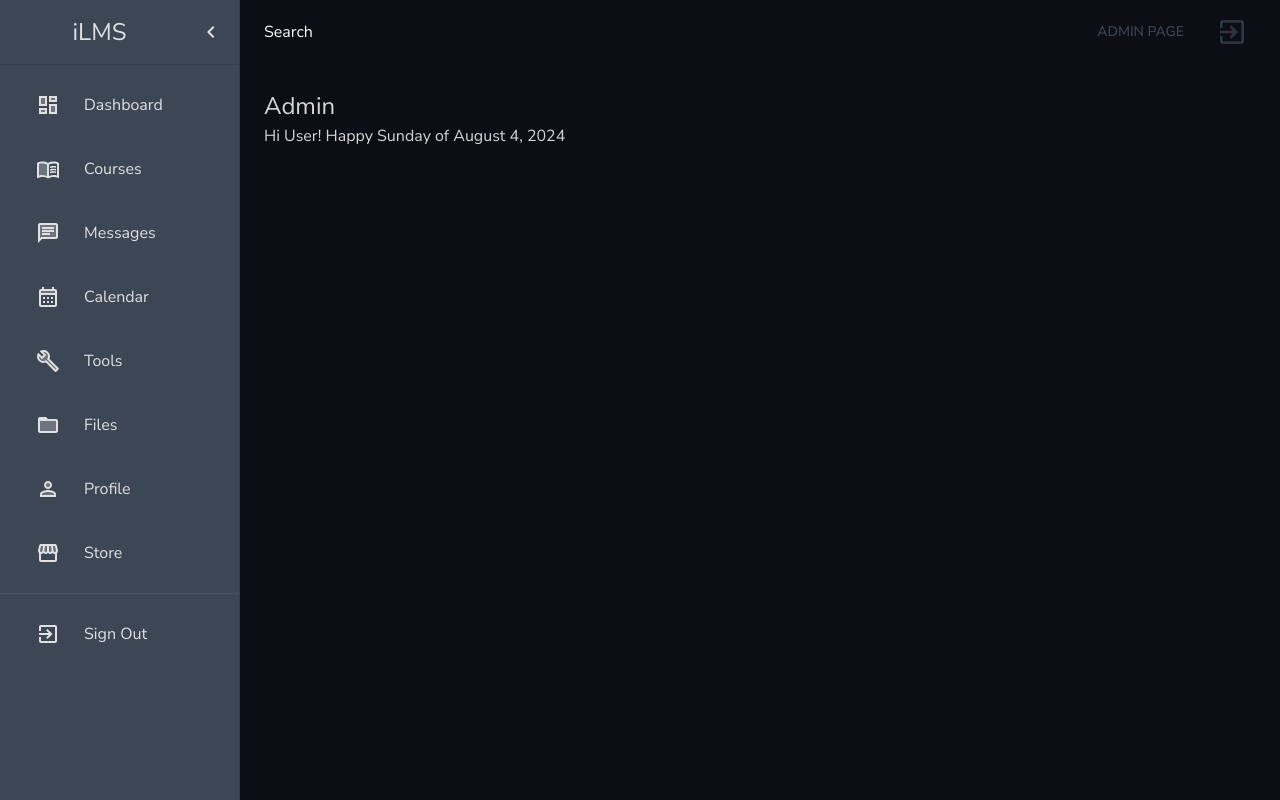
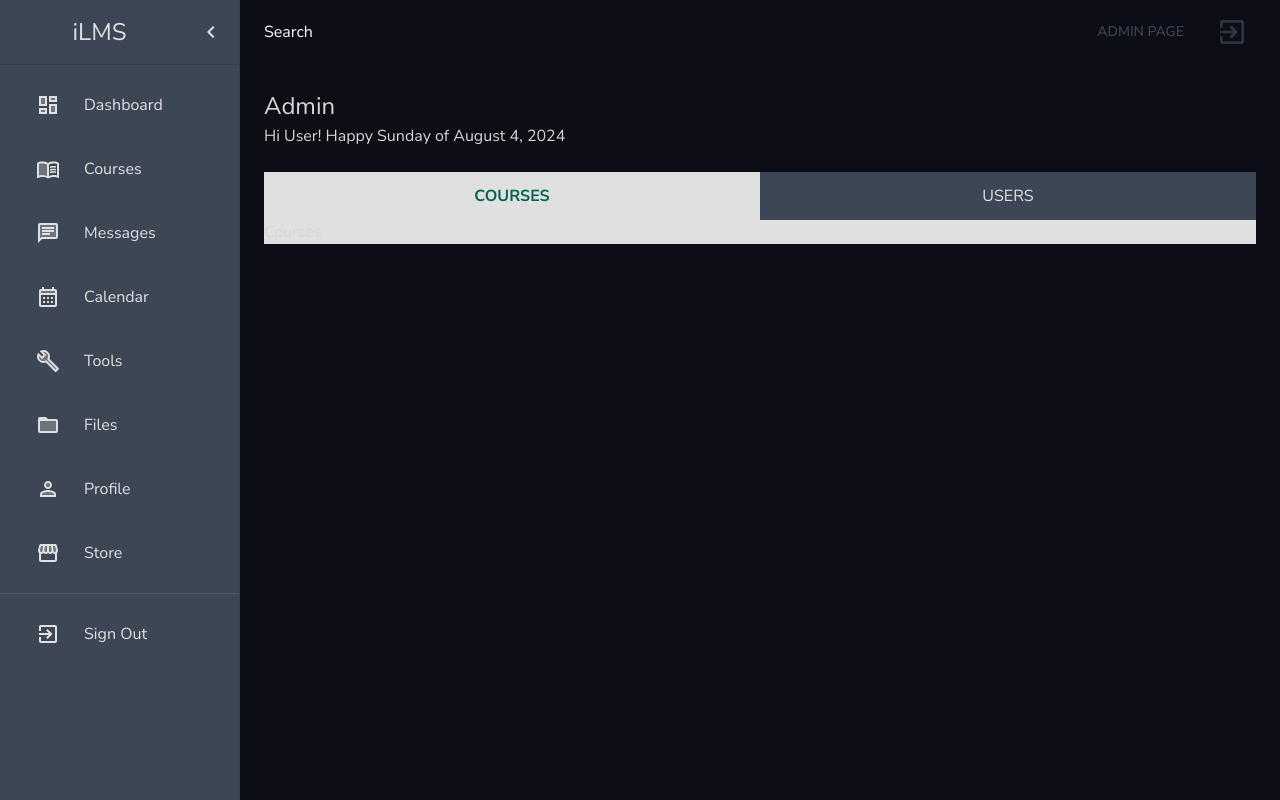
Before and after one commit to aramind/ilms, a React (Create React App) app in the folder client/: page /admin in a window 1280 px wide. Built offline with nearby package versions, Linux system fonts and the light colour scheme; no server answers; a web font is replaced by a local one.

Commit message:
feat: adding the outside tab for the admin page

```diff
--- a/client/src/pages/admin/Admin.jsx
+++ b/client/src/pages/admin/Admin.jsx
@@ -1,17 +1,21 @@
 import React from "react";
 import MainLayoutWrapper from "../../wrappers/MainLayoutWrapper";
-import { Stack } from "@mui/material";
+import { Box, Stack } from "@mui/material";
 import PageHeader from "../../components/PageHeader";
 import { getCurrentDate, getCurrentDay } from "../../utils/formatDate";
+import OutsideTab from "./OutsideTab";
 
 const Admin = () => {
   return (
     <MainLayoutWrapper>
-      <Stack alignItems={{ xs: "center", md: "flex-start" }}>
+      <Stack alignItems={{ xs: "center", md: "flex-start" }} width="100%">
         <PageHeader
           title="Admin"
           subtitle={`Hi User! Happy ${getCurrentDay} of ${getCurrentDate}`}
         />
+        <Box mt={1} bgcolor={(theme) => theme.palette.white.main} width={1}>
+          <OutsideTab />
+        </Box>
       </Stack>
     </MainLayoutWrapper>
   );
--- /dev/null
+++ b/client/src/pages/admin/OutsideTab.jsx
@@ -0,0 +1,61 @@
+import { Box, Tab, Tabs, Typography } from "@mui/material";
+import React, { useState } from "react";
+import WhiteTypography from "../../components/WhiteTypography";
+
+const outsideTabs = [
+  { text: "Courses", component: "Courses" },
+  { text: "Users", component: "Users" },
+];
+const OutsideTab = () => {
+  const [selected, setSelected] = useState(0);
+
+  const handleChange = (e, newValue) => {
+    setSelected(newValue);
+  };
+  return (
+    <Box width="100%" borderRadius="10px">
+      <Tabs
+        value={selected}
+        onChange={handleChange}
+        variant="fullWidth"
+        indicatorColor="none"
+      >
+        {outsideTabs?.map((tab, index) => (
+          <Tab
+            disableRipple
+            sx={{
+              bgcolor:
+                selected === index
+                  ? (theme) => theme.palette.white.main
+                  : (theme) => theme.palette.black.main,
+            }}
+            key={index}
+            label={
+              <Typography
+                color={
+                  selected === index
+                    ? (theme) => theme.palette.primary.dark
+                    : (theme) => theme.palette.white.main
+                }
+                fontWeight={selected === index && "bold"}
+              >
+                {tab?.text}
+              </Typography>
+            }
+            value={index}
+          />
+        ))}
+      </Tabs>
+      {outsideTabs?.map(
+        (tab, index) =>
+          selected === index && (
+            <Box key={index}>
+              <WhiteTypography>{tab?.component}</WhiteTypography>
+            </Box>
+          )
+      )}
+    </Box>
+  );
+};
+
+export default OutsideTab;
```
